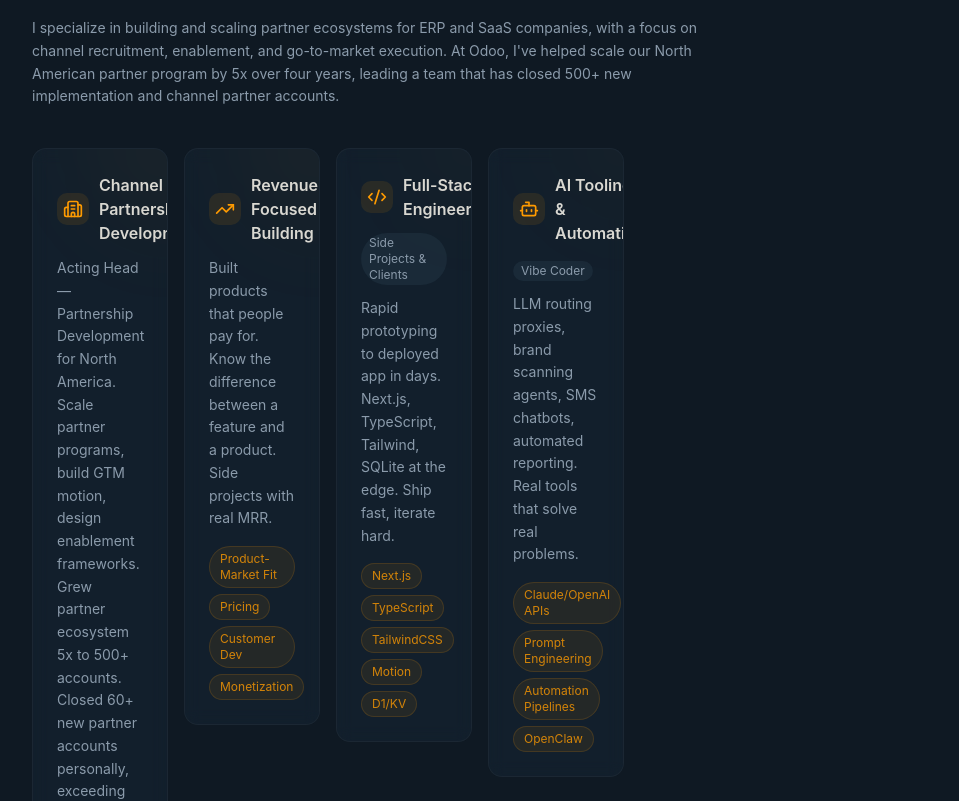
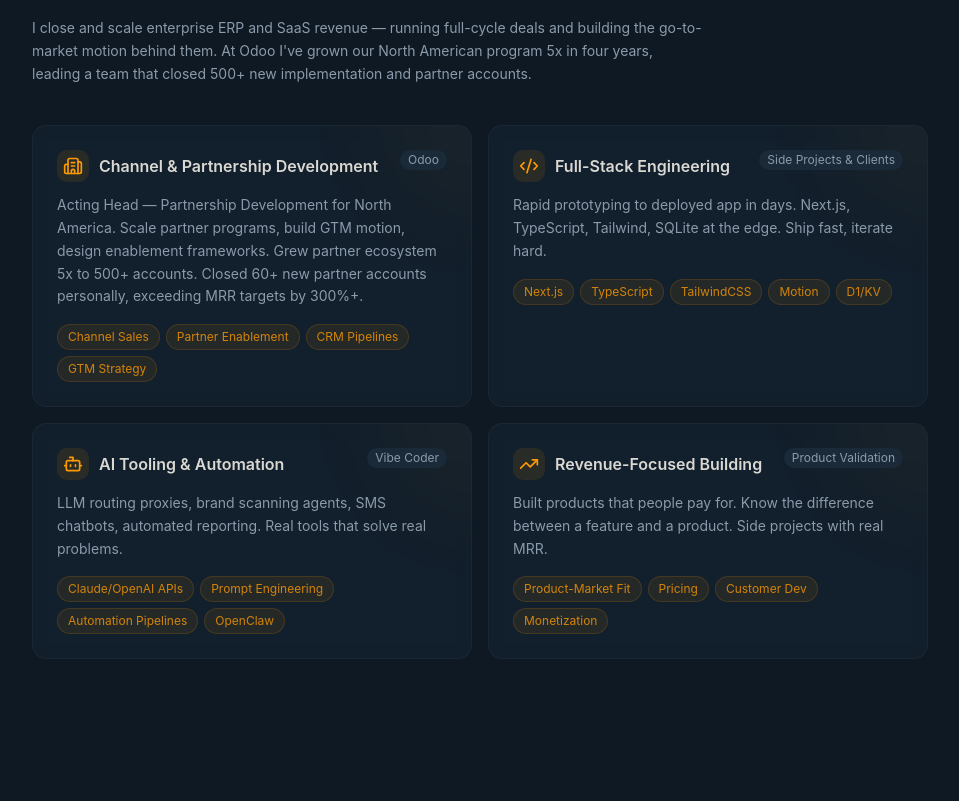
Before and after one commit to louisbohan/louisbohan.com, a Next.js app: page / in a window 1280 px wide. Shown: the part 863-1664 px from the top of the page, without its empty margins (160-1119 px from the left). Built offline with nearby package versions, Linux system fonts and the light colour scheme.

Commit message:
Update Brand Availability description; refresh hero copy and scroll reveal

```diff
--- a/src/app/page.tsx
+++ b/src/app/page.tsx
@@ -1,6 +1,6 @@
 "use client";
 
-import { useRef } from "react";
+import { useRef, useState, useEffect } from "react";
 import {
   ArrowUpRight,
   Mail,
@@ -10,7 +10,6 @@ import {
   Bot,
   TrendingUp,
 } from "lucide-react";
-import { motion, useInView } from "motion/react";
 import AsciiFlashlight from "@/components/AsciiFlashlight";
 
 // ── Icons ──
@@ -53,16 +52,35 @@ function SectionHeading({ children }: { children: React.ReactNode }) {
 
 function FadeInUp({ children, delay = 0 }: { children: React.ReactNode; delay?: number }) {
   const ref = useRef<HTMLDivElement>(null);
-  const inView = useInView(ref, { once: true, margin: "-80px" });
+  const [visible, setVisible] = useState(false);
+
+  useEffect(() => {
+    const el = ref.current;
+    if (!el) return;
+    const observer = new IntersectionObserver(
+      ([entry]) => {
+        if (entry.isIntersecting) {
+          setVisible(true);
+          observer.disconnect(); // once visible, stay visible forever
+        }
+      },
+      { rootMargin: "-160px" }
+    );
+    observer.observe(el);
+    return () => observer.disconnect();
+  }, []);
+
   return (
-    <motion.div
+    <div
       ref={ref}
-      initial={{ opacity: 0, y: 24 }}
-      animate={inView ? { opacity: 1, y: 0 } : {}}
-      transition={{ duration: 0.5, delay, ease: [0.2, 0.65, 0.3, 0.9] }}
+      style={{
+        opacity: visible ? 1 : 0,
+        transform: visible ? "translateY(0)" : "translateY(24px)",
+        transition: `opacity 3s ease ${delay}s, transform 3s ease ${delay}s`,
+      }}
     >
       {children}
-    </motion.div>
+    </div>
   );
 }
 
@@ -124,13 +142,13 @@ function Hero() {
 
         <FadeInUp delay={0.15}>
           <p className="mt-5 text-sm md:text-base text-amber-500/80 max-w-xl mx-auto leading-relaxed">
-            Acting Head – Partnership Development @ Odoo | ERP & SaaS Channel Strategy | Partner-Led Growth | MBA | Enablement & Alliances
+            Enterprise SaaS Sales & AI-Powered Products | Full-Cycle Closer | ERP/SaaS Go-to-Market | MBA
           </p>
         </FadeInUp>
 
         <FadeInUp delay={0.2}>
           <p className="mt-4 text-base md:text-lg text-muted-foreground leading-relaxed max-w-2xl mx-auto">
-            ERP partnerships, full-stack apps, and AI-powered tools — from concept to deployment to revenue. Currently leading channel growth at Odoo.
+            At Odoo I've run full-cycle deals end to end — discovery, multi-stakeholder selling, negotiation, close — and then designed the go-to-market motion that scaled revenue 180% YoY. I come from a sales-engineering background and ship production LLM agent systems myself, so I can scope a proof-of-concept with the engineers evaluating a platform and build the ROI case for the executives who approve the spend. As AI reshapes how software gets built and bought, that intersection — technical fluency plus enterprise selling — is where I want to be.
           </p>
         </FadeInUp>
 
@@ -226,106 +244,35 @@ function WorkSection() {
         <FadeInUp>
           <SectionHeading>What I Do</SectionHeading>
           <p className="mt-3 text-muted-foreground max-w-2xl text-sm leading-relaxed">
-            I specialize in building and scaling partner ecosystems for ERP and SaaS companies, with a focus on channel recruitment, enablement, and go-to-market execution. At Odoo, I&apos;ve helped scale our North American partner program by 5x over four years, leading a team that has closed 500+ new implementation and channel partner accounts.
+            I close and scale enterprise ERP and SaaS revenue — running full-cycle deals and building the go-to-market motion behind them. At Odoo I&apos;ve grown our North American program 5x in four years, leading a team that closed 500+ new implementation and partner accounts.
           </p>
         </FadeInUp>
 
-        <div className="mt-10 grid grid-cols-1 md:grid-cols-6 gap-4">
-          <FadeInUp delay={0.1}>
-            <div className="md:col-span-6">
+        <div className="mt-10 grid grid-cols-1 md:grid-cols-2 gap-4">
+          {roles.map((role, i) => (
+            <FadeInUp key={role.title} delay={i * 0.1}>
               <div className="card-base p-6 h-full group relative overflow-hidden">
                 <div aria-hidden className="absolute -top-24 -right-24 w-48 h-48 rounded-full bg-amber-500/[0.03] blur-2xl group-hover:bg-amber-500/[0.06] transition-all" />
                 <div className="flex items-start justify-between mb-3 relative z-10">
                   <div className="flex items-center gap-2.5">
                     <div className="w-8 h-8 rounded-lg bg-amber-500/10 flex items-center justify-center text-amber-500 shrink-0">
-                    {roles[0].icon}
+                      {role.icon}
                     </div>
-                  <h3 className="font-semibold text-foreground/90">{roles[0].title}</h3>
+                    <h3 className="font-semibold text-foreground/90">{role.title}</h3>
                   </div>
                   <span className="text-xs text-muted-foreground bg-muted px-2 py-0.5 rounded-full shrink-0 ml-2">
-                  {roles[0].company}
+                    {role.company}
                   </span>
                 </div>
-              <p className="text-sm text-muted-foreground leading-relaxed">{roles[0].description}</p>
+                <p className="text-sm text-muted-foreground leading-relaxed">{role.description}</p>
                 <div className="mt-4 flex flex-wrap gap-1.5">
-                {roles[0].tags.map((t) => (
+                  {role.tags.map((t) => (
                     <Tag key={t}>{t}</Tag>
                   ))}
                 </div>
               </div>
-            </div>
             </FadeInUp>
-
-          <FadeInUp delay={0.15}>
-            <div className="md:col-span-3">
-            <div className="card-base p-6 h-full group relative overflow-hidden">
-              <div aria-hidden className="absolute -top-24 -right-24 w-48 h-48 rounded-full bg-amber-500/[0.03] blur-2xl group-hover:bg-amber-500/[0.06] transition-all" />
-              <div className="flex items-start justify-between mb-3 relative z-10">
-                <div className="flex items-center gap-2.5">
-                  <div className="w-8 h-8 rounded-lg bg-amber-500/10 flex items-center justify-center text-amber-500 shrink-0">
-                    {roles[3].icon}
-                  </div>
-                  <h3 className="font-semibold text-foreground/90">{roles[3].title}</h3>
-                </div>
-                <span className="text-xs text-muted-foreground bg-muted px-2 py-0.5 rounded-full shrink-0 ml-2">
-                  {roles[3].company}
-                </span>
-              </div>
-              <p className="text-sm text-muted-foreground leading-relaxed">{roles[3].description}</p>
-              <div className="mt-4 flex flex-wrap gap-1.5">
-                {roles[3].tags.map((t) => (
-                  <Tag key={t}>{t}</Tag>
           ))}
-              </div>
-            </div>
-            </div>
-          </FadeInUp>
-
-          <FadeInUp delay={0.2}>
-            <div className="md:col-span-3">
-            <div className="card-base p-6 h-full group relative overflow-hidden">
-              <div aria-hidden className="absolute -top-20 -right-20 w-40 h-40 rounded-full bg-amber-500/[0.02] blur-2xl group-hover:bg-amber-500/[0.05] transition-all" />
-              <div className="flex items-center gap-2.5 mb-3 relative z-10">
-                <div className="w-8 h-8 rounded-lg bg-amber-500/10 flex items-center justify-center text-amber-500 shrink-0">
-                  {roles[1].icon}
-                </div>
-                <h3 className="font-semibold text-foreground/90">{roles[1].title}</h3>
-              </div>
-              <span className="text-xs text-muted-foreground bg-muted px-2 py-0.5 rounded-full mb-3 inline-block">
-                {roles[1].company}
-              </span>
-              <p className="text-sm text-muted-foreground leading-relaxed">{roles[1].description}</p>
-              <div className="mt-4 flex flex-wrap gap-1.5">
-                {roles[1].tags.map((t) => (
-                  <Tag key={t}>{t}</Tag>
-                ))}
-              </div>
-            </div>
-            </div>
-          </FadeInUp>
-
-          <FadeInUp delay={0.25}>
-            <div className="md:col-span-6">
-            <div className="card-base p-6 h-full group relative overflow-hidden">
-              <div aria-hidden className="absolute -top-20 -right-20 w-40 h-40 rounded-full bg-amber-500/[0.02] blur-2xl group-hover:bg-amber-500/[0.05] transition-all" />
-              <div className="flex items-center gap-2.5 mb-3 relative z-10">
-                <div className="w-8 h-8 rounded-lg bg-amber-500/10 flex items-center justify-center text-amber-500 shrink-0">
-                  {roles[2].icon}
-                </div>
-                <h3 className="font-semibold text-foreground/90">{roles[2].title}</h3>
-              </div>
-              <span className="text-xs text-muted-foreground bg-muted px-2 py-0.5 rounded-full mb-3 inline-block">
-                {roles[2].company}
-              </span>
-              <p className="text-sm text-muted-foreground leading-relaxed">{roles[2].description}</p>
-              <div className="mt-4 flex flex-wrap gap-1.5">
-                {roles[2].tags.map((t) => (
-                  <Tag key={t}>{t}</Tag>
-                ))}
-              </div>
-            </div>
-            </div>
-          </FadeInUp>
         </div>
       </div>
     </section>
@@ -338,7 +285,7 @@ const projects = [
   {
     title: "Brand Availability Agent",
     description:
-      "Scans 50+ platforms to check brand name availability. DNS verification, AI strategist analysis, automated scoring.",
+      "One-shot brand name check across 50+ domains, socials, and dev platforms — 0–100 strength score, AI-drafted taglines and positioning, exportable report.",
     tags: ["Next.js", "TypeScript", "Prisma", "Claude API", "TailwindCSS"],
     link: "https://brand-availability-demo.vercel.app",
   },
```
Also changed, not shown: public/llms.txt. Lines whose indentation alone changed are shown as unchanged.
